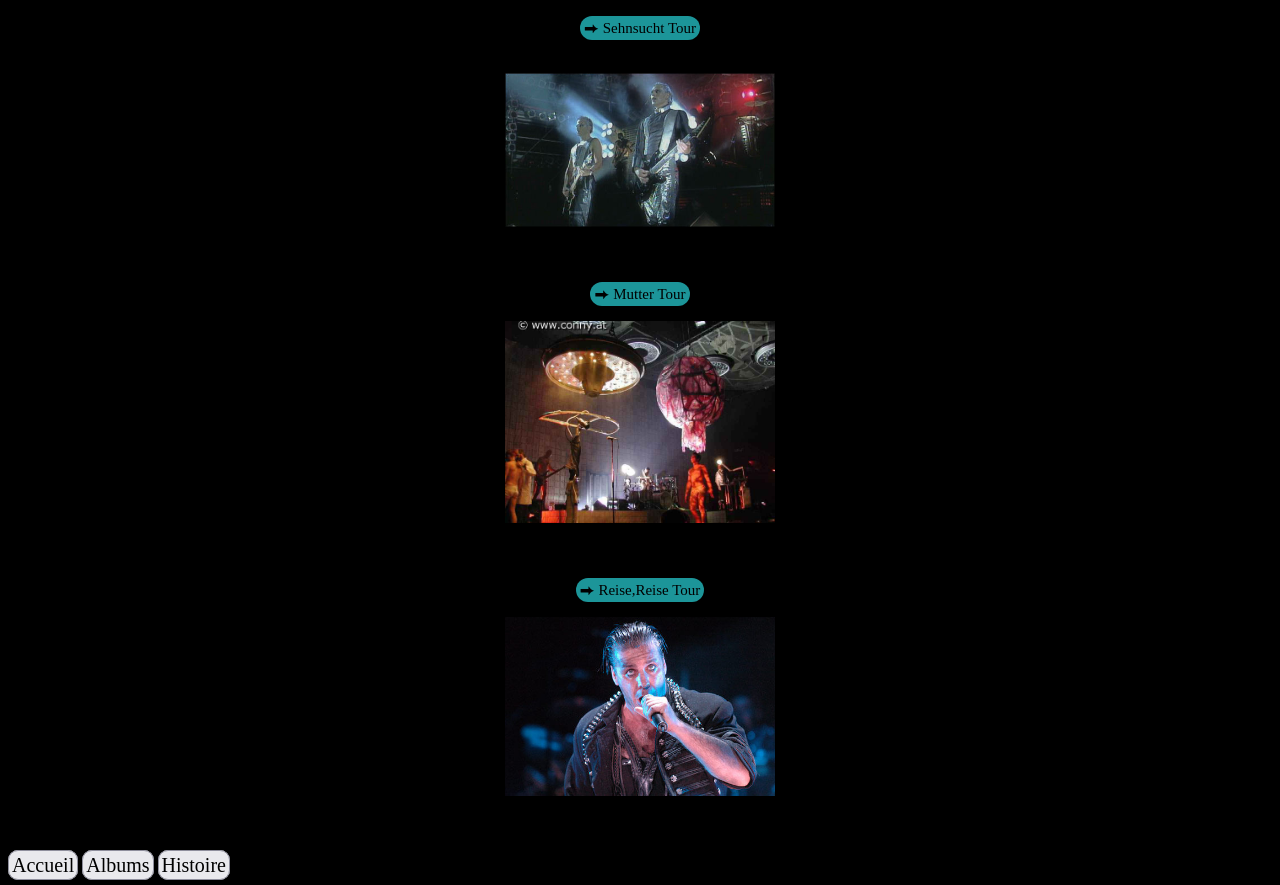
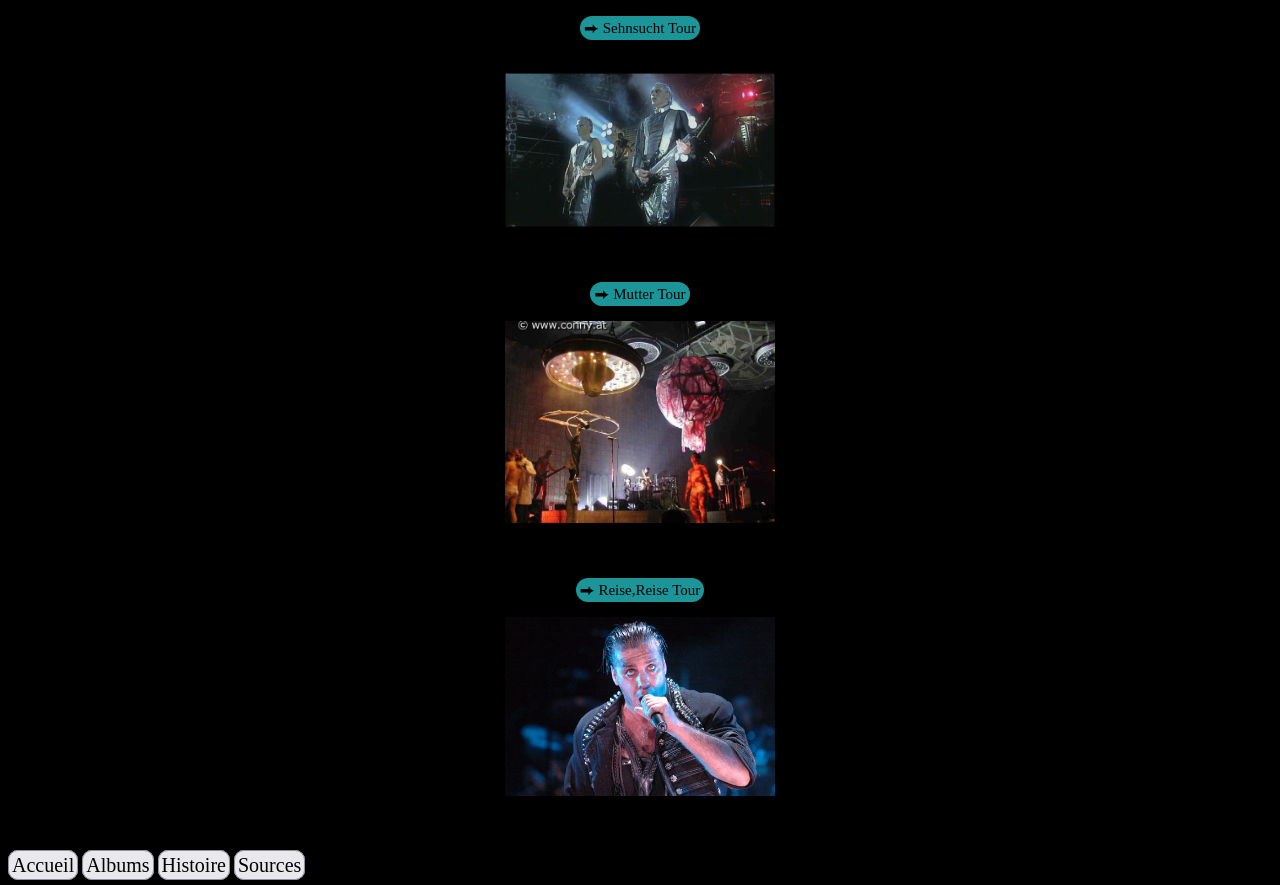
Before and after one commit to Ka5hmir/Rammstein, a plain HTML site: page Photo.html in a window 1280 px wide. Shown: the part 121-1006 px from the top of the page. Drawn offline with Linux system fonts and the light colour scheme.

Commit message:
Update Photo.html

```diff
--- a/Photo.html
+++ b/Photo.html
@@ -31,6 +31,8 @@
 <a href="index.html" class="bouton"> Accueil</a>
 <a href="Albums.html" class="bouton"> Albums</a>
 <a href="histoire.html" class="bouton"> Histoire</a>
+<a href="sources.html" class="bouton"> Sources</a>
+
 <!--
 			 __     _____  			 __     __     __
 	 | /    /  \   /       	|     | |  \   /  | | |  \
```
